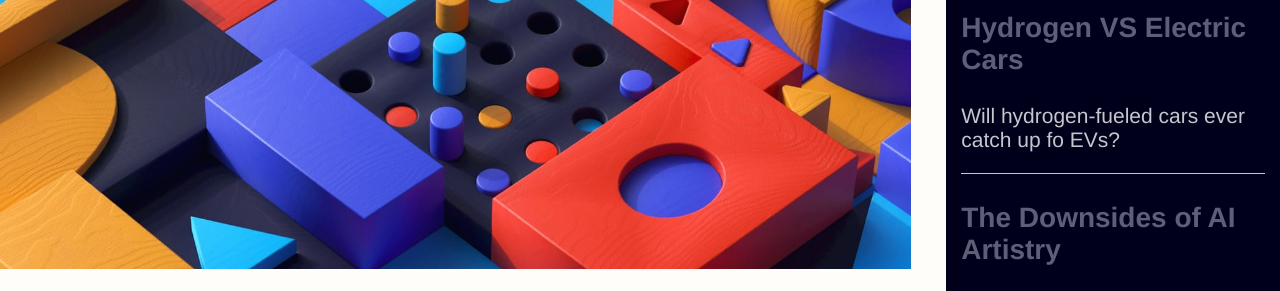
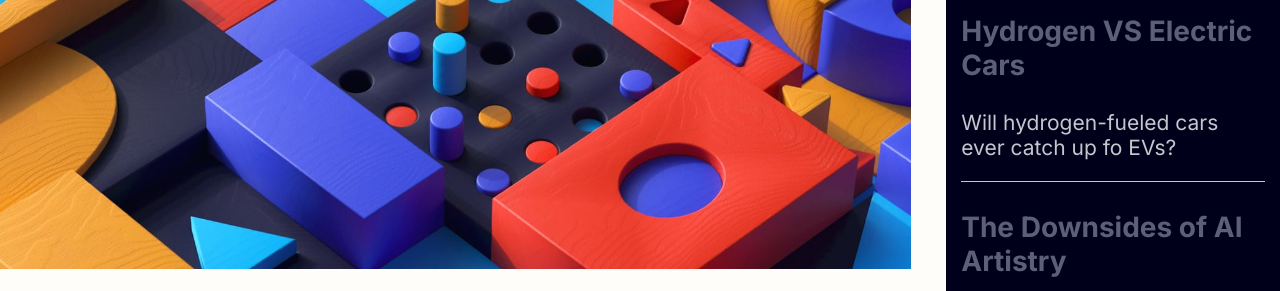
Before and after one commit to Frank-incense/Frank-incense.github.io, a plain HTML site: page news-homepage-main/index.html in a window 1280 px wide. Shown: the part 230-521 px from the top of the page. Drawn offline with Linux system fonts and the light colour scheme.

Commit message:
Almost forgot to commit after finishing

```diff
--- a/news-homepage-main/assets/style.css
+++ b/news-homepage-main/assets/style.css
@@ -1,7 +1,9 @@
+@import url('https://fonts.googleapis.com/css2?family=Inter:wght@400;700;800&display=swap');
+
 body
 {
     font-size: 21px;
-    font-family: 'Franklin Gothic Medium', 'Arial Narrow', Arial, sans-serif;
+    font-family: 'Inter', sans-serif;
     font-weight: 400;
     color: hsl(236, 13%, 42%);
     max-width: 1440px;
```
